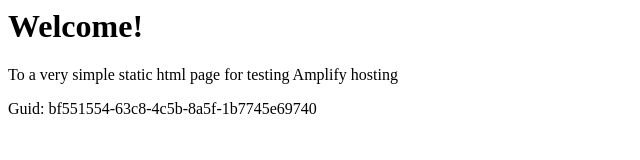
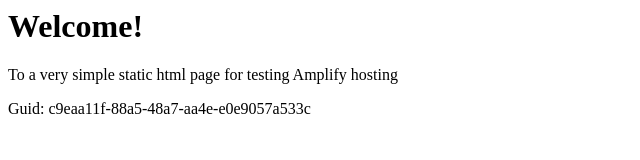
Before and after one commit to aws-aemilia-yul/Github-PR-Commit-Integration-Test-DoNotTouch-GitHubWebhookPushCanaryTest-v1-prod-ca-central-1, a website: page src/index.html in a window 1280 px wide. Shown: the full height of the page, 0-640 px from the left. Drawn offline with Linux system fonts and the light colour scheme.

Commit message:
commit from integ tests

```diff
--- a/src/index.html
+++ b/src/index.html
@@ -12,6 +12,6 @@
 <body>
     <h1>Welcome!</h1>
     <p>To a very simple static html page for testing Amplify hosting</p>
-    <p>Guid: bf551554-63c8-4c5b-8a5f-1b7745e69740</p></body>
+    <p>Guid: c9eaa11f-88a5-48a7-aa4e-e0e9057a533c</p></body>
 
 </html>
```
